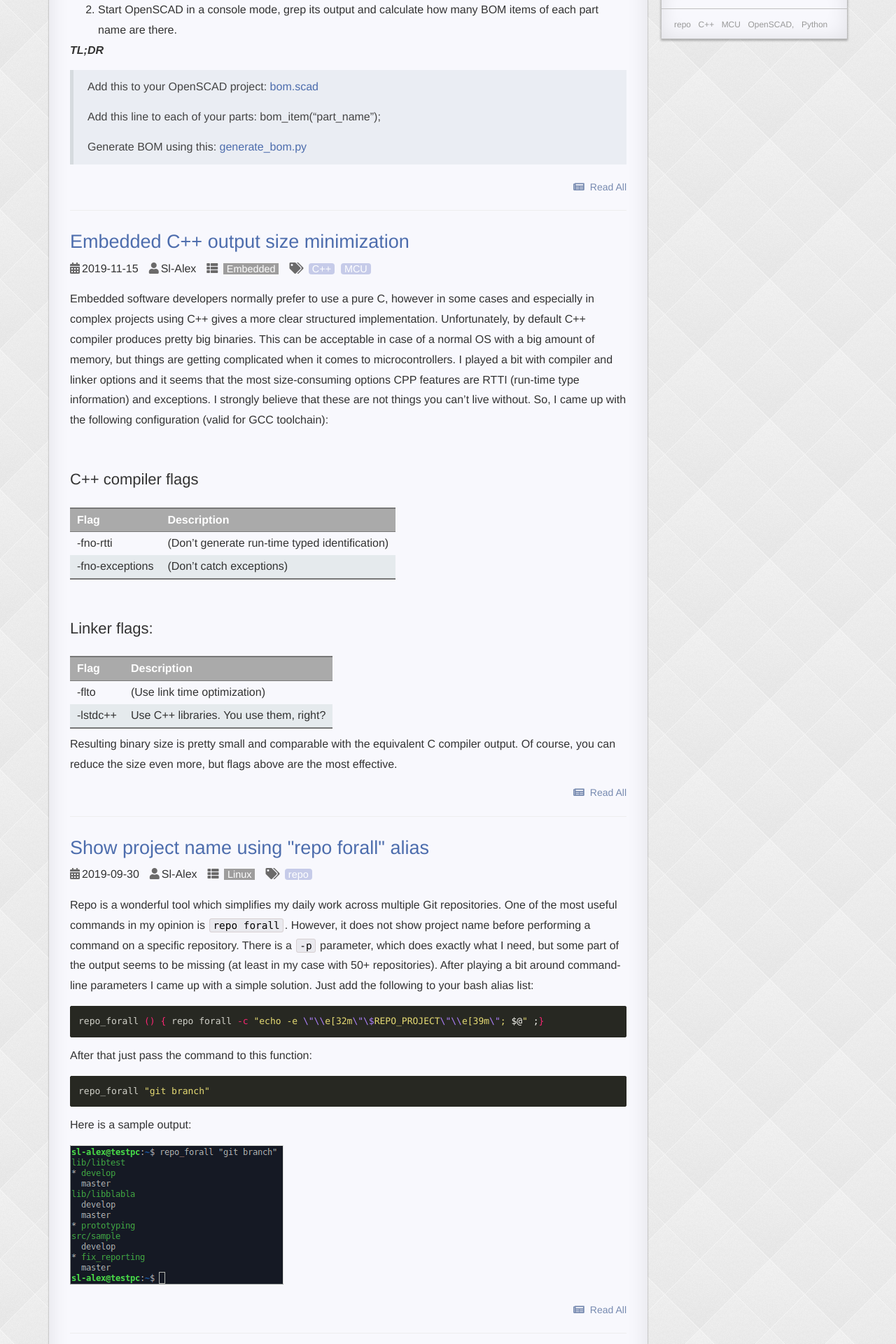
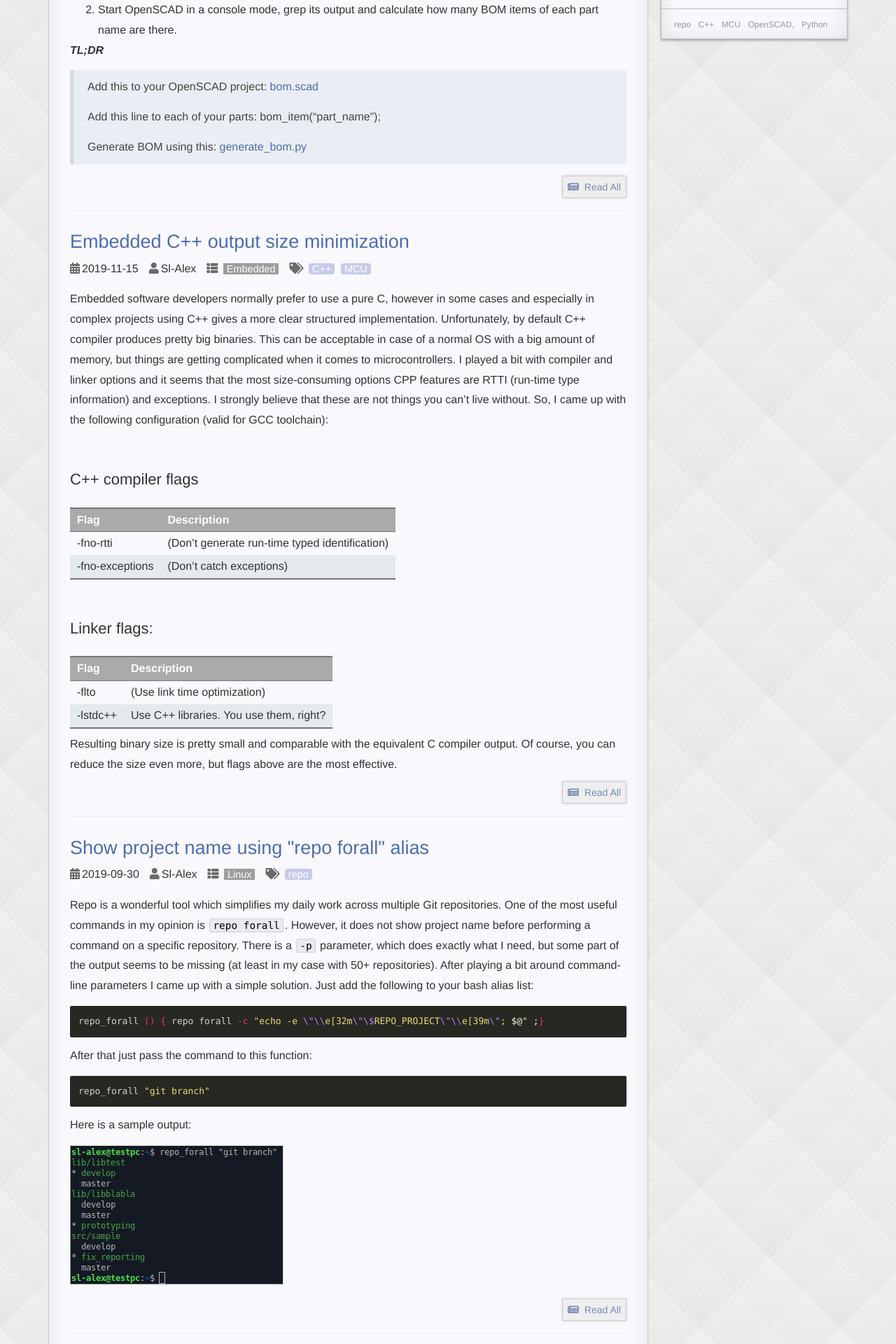
Before and after one commit to Sl-Alex/sl-alex.github.io, a Jekyll site: the page built from index.html, in a window 1280 px wide. Shown: the part 501-2421 px from the top of the page at 70% size. Built offline with Jekyll 4.4.1, drawn with Linux system fonts in a browser that asks for light colours; nearby versions of some CDN libraries; the list of posts is cut into pages by our own code.

Commit message:
Show "Read all" like a button.

```diff
--- a/_sass/_index.scss
+++ b/_sass/_index.scss
@@ -52,9 +52,14 @@
                     font-size: 14px;
                     a {
                         color: #778ab0;
+                        background: #eee;
+                        border: 1px solid #ccc;
+                        box-shadow: 0 0 5px -1px rgba(0,0,0,0.2);
+                        padding: 0.5em;
                         transition: 0.2s ease;
                         &:hover {
                             color: #5872a7;
+                            background: #ccc;
                         }
                         i {
                             padding-right: 3px;
```
